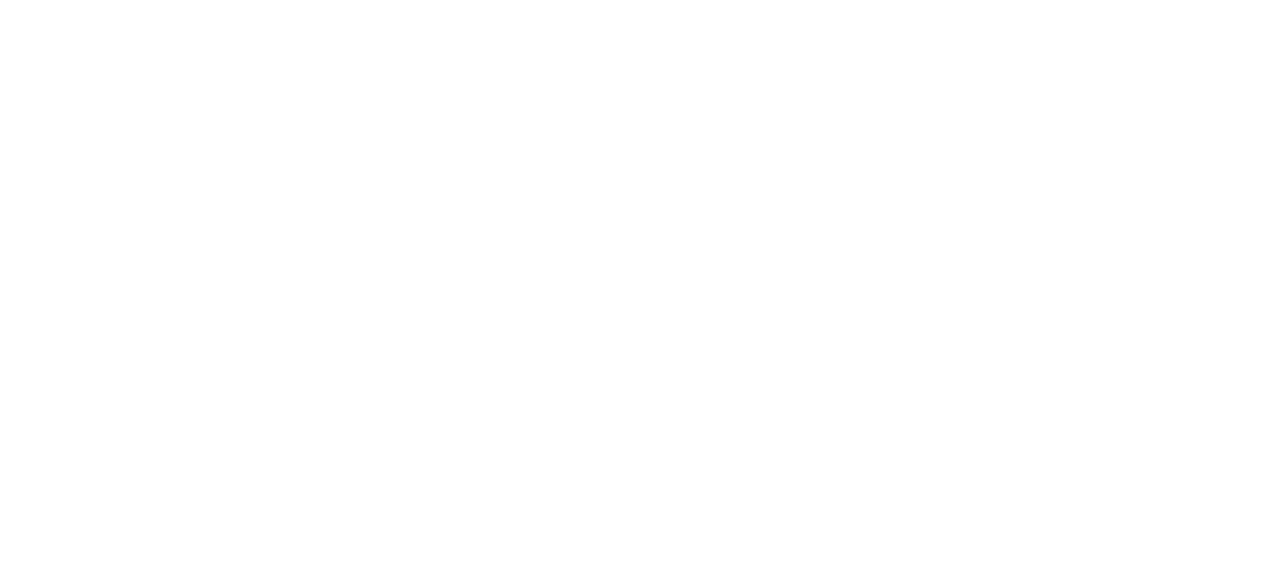
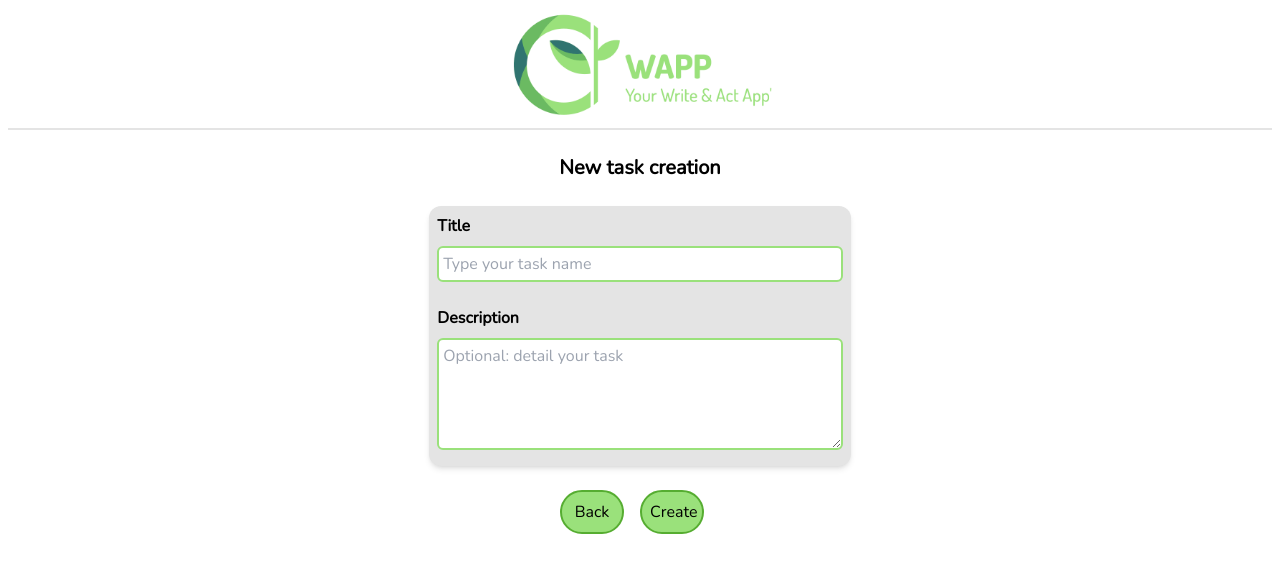
Before and after one commit to Sae14/MB-Test-todolist-frontend, a React (Create React App) app: page /MB-Test-todolist-frontend/new in a window 1280 px wide. Shown: the top 572 px of the page. Built offline with nearby package versions, Linux system fonts and the light colour scheme.

Commit message:
User story four : add a new todo

```diff
--- a/src/pages/New.js
+++ b/src/pages/New.js
@@ -1,9 +1,116 @@
-import React from "react";
+import React, { useState } from "react";
+import axios from "axios";
+import { useNavigate, NavLink } from "react-router-dom";
 import Header from "../components/Header";
 import Navigation from "../components/Navigation";
 
 const New = () => {
-  return <div></div>;
+  const [title, setTitle] = useState("");
+  const [description, setDescription] = useState("");
+  const navigate = useNavigate();
+  const [errorTitle, setErrorTitle] = useState(false);
+
+  const handleSubmit = (e) => {
+    e.preventDefault();
+
+    if (title) {
+      if (title.length > 35) {
+        setErrorTitle(true);
+      } else {
+        const data = {
+          title,
+          description,
+        };
+
+        axios
+          .post(`${process.env.REACT_APP_PORT}/api/todos`, data)
+          .then(() => {
+            resetTodo();
+            navigate("/MB-Test-todolist-frontend/");
+            setErrorTitle(false);
+          })
+          .catch((error) => console.log(error));
+      }
+    } else {
+      alert("Please add a title");
+    }
+  };
+
+  const resetTodo = () => {
+    setTitle("");
+    setDescription("");
+  };
+
+  return (
+    <div className="m-2">
+      <header>
+        <Header />
+        <Navigation />
+      </header>
+      <div className="flex flex-col items-center">
+        <h2 className="text-xl font-bold my-6">New task creation</h2>
+
+        <form className="w-full" onSubmit={(e) => handleSubmit(e)}>
+          <div className="shadow-md bg-grey p-2 rounded-xl mb-6 flex flex-col md:mx-auto md:w-3/5 lg:w-2/4 xl:w-2/6">
+            <label className="font-bold" htmlFor="title">
+              Title
+            </label>
+            <input
+              style={{
+                border: errorTitle ? "2px solid #c40b0b" : "2px solid #9AE17B",
+              }}
+              className="my-2 rounded-md p-1 border-2 border-green hover:border-greenaction focus:outline-greenaction"
+              type="text"
+              placeholder="Type your task name"
+              id="title"
+              required
+              autoComplete="off"
+              onChange={(e) => setTitle(e.target.value)}
+              value={title}
+            />
+            <span className="font-bold mb-4 text-red">
+              {errorTitle && "The title must not exceed 35 characters"}
+            </span>
+
+            <label className="font-bold" htmlFor="description">
+              Description
+            </label>
+
+            <textarea
+              className="my-2 rounded-md p-1 h-28 border-2 border-green hover:border-greenaction focus:outline-greenaction"
+              id="description"
+              placeholder="Optional: detail your task"
+              onChange={(e) => setDescription(e.target.value)}
+              value={description}
+            ></textarea>
+          </div>
+
+          <div className="flex justify-center">
+            <NavLink to="/MB-Test-todolist-frontend/">
+              <button className="bg-green p-2 rounded-full w-16 mr-4 border-2 border-greenaction hover:bg-greenaction hover:border-green">
+                Back
+              </button>
+            </NavLink>
+
+            <input
+              className="cursor-pointer bg-green p-2 rounded-full w-16 mr-4  border-2 border-greenaction hover:bg-greenaction hover:border-green"
+              type="submit"
+              value="Create"
+            />
+
+            {title || description ? (
+              <button
+                className="bg-green p-2 rounded-full w-16 border-2 border-greenaction hover:bg-greenaction hover:border-green"
+                onClick={resetTodo}
+              >
+                Reset
+              </button>
+            ) : null}
+          </div>
+        </form>
+      </div>
+    </div>
+  );
 };
 
 export default New;
```
